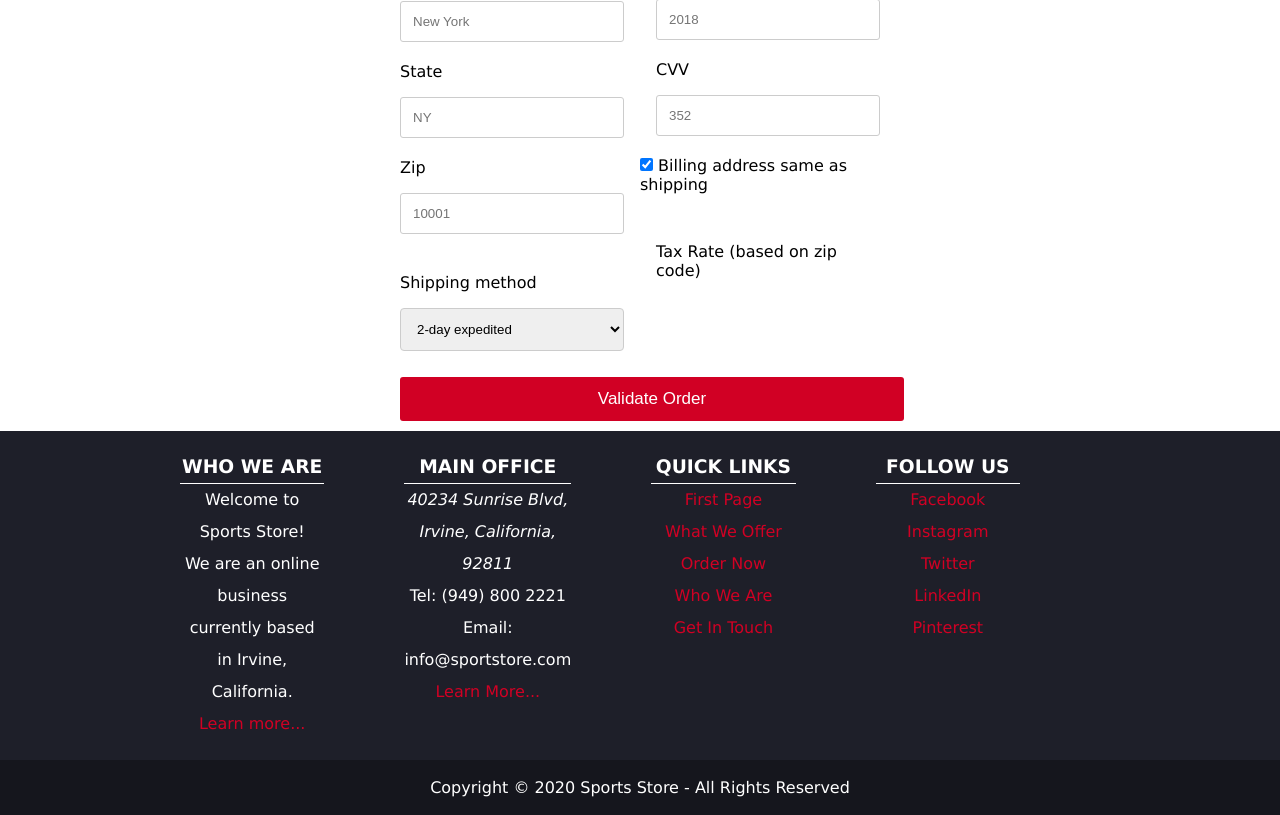
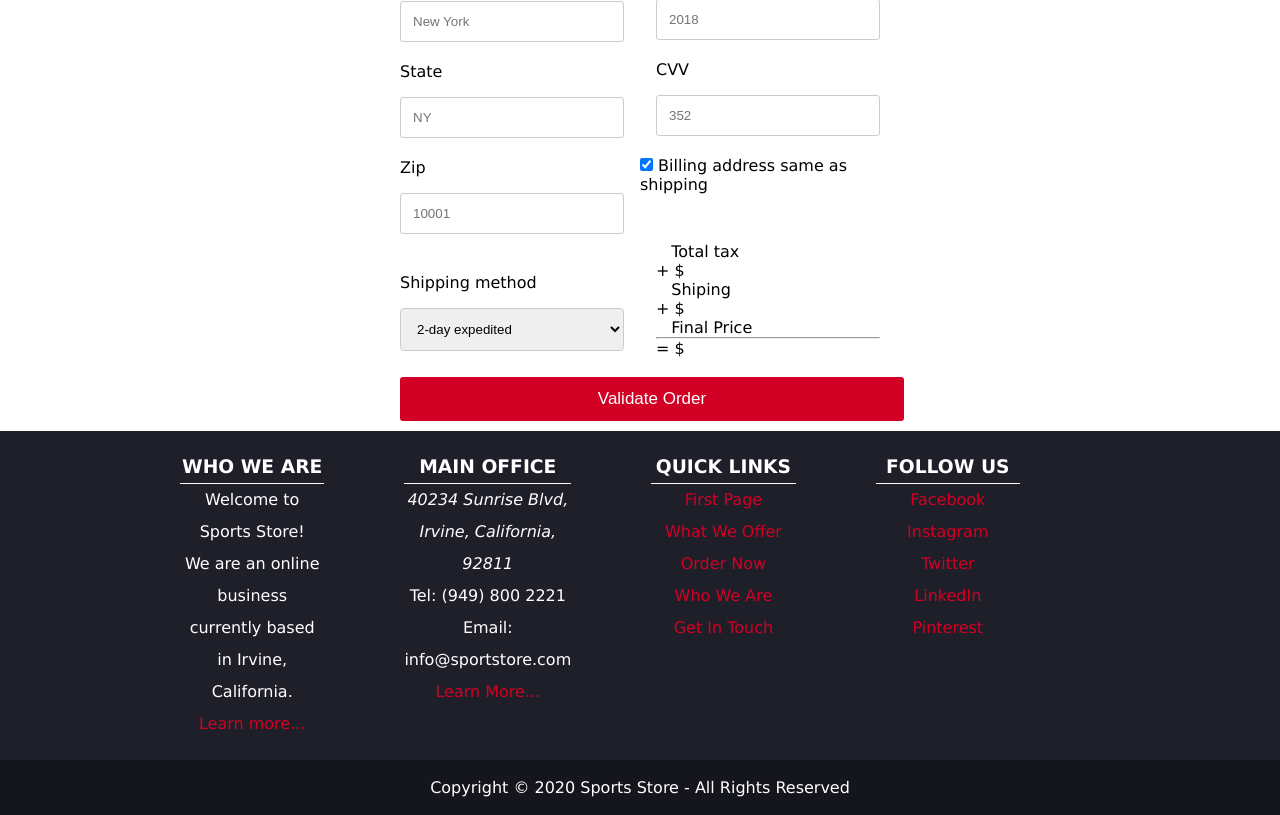
Before and after one commit to payamdowlatyari/inf124-assignment2, a PHP site: page /detail.php in a window 1280 px wide. Shown: the part 1132-1947 px from the top of the page. Run offline with PHP 8.4, Linux system fonts and the light colour scheme; data that the repository does not hold is empty; some libraries are stand-ins or nearby versions.

Commit message:
add total price

```diff
--- a/detail.php
+++ b/detail.php
@@ -75,10 +75,11 @@
                                     <div class="col-50">
                                         <label for="zip">Zip</label>
                                         <input type="text" id="zip" name="zip" placeholder="10001" required />
+
                                     </div>
                                 </div>
                                 <br>
-                                <label for="method">Shipping method<span id="shipping"></span></label>
+                                <label for="method">Shipping method</label>
                                 <select id="method" name="method">
                                     <option>Overnight</option>
                                     <option selected>2-day expedited</option>
@@ -134,15 +135,31 @@
 
 
                                 </div>
-                                <div>Tax Rate (based on zip code) </div>
-                                <span id="tax-rate"></span>
+
+                                <div>&nbsp;&nbsp;&nbsp;Total tax </div>
+                                <span>+ $</span><span id="tax-amount"></span>
+                                <div>
+                                    <div>&nbsp;&nbsp;&nbsp;Shiping </div>
+                                    <span>+ $</span> <span id="shipping"></span>
+                                </div>
+
+
+                                <div>
+                                    <div id="btn-price">&nbsp;&nbsp;&nbsp;Final Price</div>
+                                    <hr>
+                                    <span>= $</span>
+                                    <span id="final-price"></span>
+                                </div>
+
                             </div>
+
                         </div>
 
                         <button type="submit" id="submitText" class="js-submit-order btn" tabindex="0" id="formSubmit">
                             Validate Order
                         </button>
                     </form>
+
                 </div>
 
             </div>
--- a/js/main.js
+++ b/js/main.js
@@ -16,6 +16,8 @@
     var expmonth = document.getElementById("expmonth").value;
     var expyear = document.getElementById("expyear").value;
     var cvv = document.getElementById("cvv").value;
+
+
 
     var phoneNumberRE = /^[\+]?[(]?[0-9]{3}[)]?[-\s\.]?[0-9]{3}[-\s\.]?[0-9]{4,6}$/im;
     if (!phone.match(phoneNumberRE)) {
@@ -71,8 +73,24 @@
   document.getElementsByClassName('output')[0].innerHTML = "$" + Number.parseFloat(total * price).toFixed(2);
 }
 
+// function finalPrice() {
+//   let total = document.getElementById('quantityOptions').value;
+//   let price = document.getElementById('unitPrice').innerHTML.substring(1);
+//   let tax = document.getElementById('tax-rate').value;
+//   let shipping = document.getElementById('shipping').value;
+//   //document.getElementsByClassName('output')[0].innerHTML = "$" + Number.parseFloat(total * price).toFixed(2);
+//   let final = (total * price) * tax + shipping;
+//   alert(final);
+// }
+
+
+
 // using jQuery and Ajax for form autocomplete
 $(document).ready(function () {
+
+  var taxRate = 0;
+  var shipping = 0;
+
   $('#state').keyup(function () {
     var query = $(this).val();
     if (query != '') {
@@ -108,6 +126,7 @@
         success: function (data) {
           $('#tax-rate').fadeIn();
           $('#tax-rate').html(data);
+          taxRate = parseFloat(data).toFixed(3);
         }
       });
     }
@@ -117,14 +136,29 @@
   $('#method').change(function () {
     var choice = $(this).val();
     if (choice == "Overnight") {
-      $('#shipping').html(' (+$12.00)');
+      // $('#shipping').html(' (+$11.00)');
+      shipping = 11.00;
     }
     if (choice == "2-day expedited") {
-      $('#shipping').html(' (+$9.50)');
+      // $('#shipping').html(' (+$9.50)');
+      shipping = 9.50;
     }
     if (choice == "7-day ground") {
-      $('#shipping').html(' (+$6.25)');
+      // $('#shipping').html(' (+$6.25)');
+      shipping = 6.25;
     }
+  });
+
+  $('#btn-price').mouseover(function () {
+
+    let total = document.getElementById('quantityOptions').value;
+    let price = document.getElementById('unitPrice').innerHTML.substring(1);
+    let includeTax = total * price;
+    $('#tax-amount').html(includeTax * taxRate);
+    let final = (includeTax - (includeTax * taxRate) + shipping);
+    $('#shipping').html(shipping);
+    $('#final-price').html(final)
+
   })
 
 });
--- a/php/searchTaxRate.php
+++ b/php/searchTaxRate.php
@@ -6,10 +6,10 @@
     $result = mysqli_query($connect, $query);
     if (mysqli_num_rows($result) > 0) {
         if ($row = mysqli_fetch_array($result)) {
-            $output .= '<span>' . $row["CombinedRate"] . '</span>';
+            $output .=  $row["CombinedRate"];
         }
     } else {
-        $output .= '<span>0.000000</span>';
+        $output .= '0.000000';
     }
     echo $output;
 }
```
